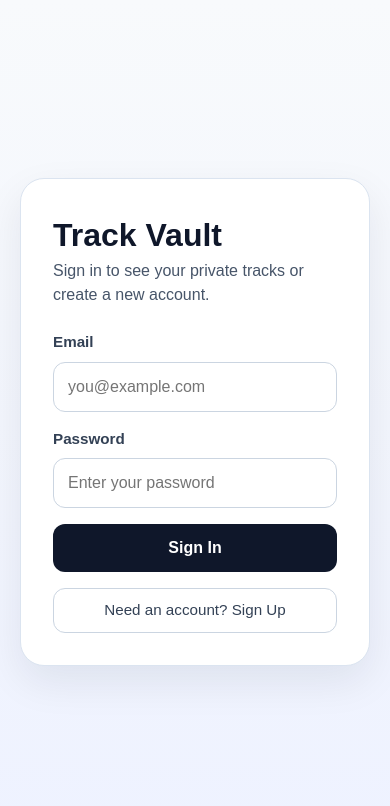
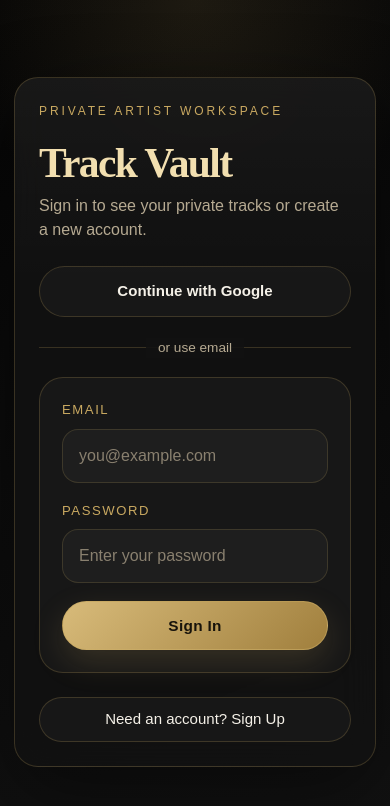
Before and after one commit to markeniy/track-vault, a React (Vite) app: page / in a window 390 px wide. Shown: the top 806 px of the page. Built offline with nearby package versions, Linux system fonts and the light colour scheme; no server answers.

Commit message:
GOOGLE AUTH

```diff
--- a/src/App.css
+++ b/src/App.css
@@ -1,183 +1,317 @@
-.app-shell {
+:root {
+  --bg: #090909;
+  --bg-soft: #121212;
+  --panel: rgba(18, 18, 18, 0.88);
+  --panel-strong: rgba(24, 24, 24, 0.96);
+  --line: rgba(201, 169, 97, 0.22);
+  --line-strong: rgba(201, 169, 97, 0.42);
+  --gold: #c9a961;
+  --gold-soft: #f2dfb0;
+  --text: #f5f1e8;
+  --muted: #b6aa92;
+  --danger: #ff7d73;
+  --shadow: 0 24px 80px rgba(0, 0, 0, 0.45);
+}
+
+.app-shell,
+.auth-shell {
   min-height: 100vh;
-  padding: 48px 20px;
-  background: linear-gradient(180deg, #f8fafc 0%, #eef2ff 100%);
+  padding: 40px 20px;
+  background:
+    radial-gradient(circle at top, rgba(201, 169, 97, 0.12), transparent 28%),
+    linear-gradient(160deg, #050505 0%, #0c0c0c 48%, #121212 100%);
 }
 
 .auth-shell {
-  min-height: 100vh;
-  padding: 48px 20px;
   display: flex;
   align-items: center;
   justify-content: center;
-  background: linear-gradient(180deg, #f8fafc 0%, #eef2ff 100%);
+}
+
+.auth-card,
+.app-card {
+  width: min(100%, 1080px);
+  margin: 0 auto;
+  padding: 36px;
+  border-radius: 28px;
+  border: 1px solid var(--line);
+  background:
+    linear-gradient(180deg, rgba(255, 255, 255, 0.03), transparent 30%),
+    var(--panel);
+  box-shadow: var(--shadow);
+  backdrop-filter: blur(18px);
 }
 
 .auth-card {
-  width: 100%;
-  max-width: 460px;
-  padding: 32px;
-  background-color: #ffffff;
-  border: 1px solid #dbe4f0;
-  border-radius: 24px;
-  box-shadow: 0 16px 40px rgba(15, 23, 42, 0.08);
-}
-
-.app-card {
-  max-width: 900px;
-  margin: 0 auto;
-  padding: 32px;
-  background-color: #ffffff;
-  border: 1px solid #dbe4f0;
-  border-radius: 24px;
-  box-shadow: 0 16px 40px rgba(15, 23, 42, 0.08);
+  width: min(100%, 520px);
 }
 
 .app-topbar {
   display: flex;
-  align-items: center;
+  align-items: flex-start;
   justify-content: space-between;
-  gap: 16px;
-  margin-bottom: 24px;
+  gap: 20px;
+  margin-bottom: 28px;
+  padding-bottom: 28px;
+  border-bottom: 1px solid var(--line);
 }
 
 .topbar-actions {
   display: flex;
+  flex-wrap: wrap;
   gap: 12px;
+  justify-content: flex-end;
+}
+
+.auth-eyebrow {
+  margin: 0 0 12px;
+  font-size: 0.75rem;
+  letter-spacing: 0.24em;
+  text-transform: uppercase;
+  color: var(--gold);
+}
+
+.header-block {
+  max-width: 680px;
 }
 
 .app-title {
   margin: 0;
-  font-size: 2rem;
-  color: #0f172a;
+  font-size: clamp(2.6rem, 4vw, 4.25rem);
+  font-family: "Times New Roman", Georgia, serif;
+  font-weight: 600;
+  letter-spacing: -0.04em;
+  color: var(--gold-soft);
+}
+
+.header-subtitle {
+  margin: 14px 0 0;
+  max-width: 46ch;
+  color: var(--muted);
+  font-size: 1.02rem;
+}
+
+.header-meta {
+  display: flex;
+  flex-wrap: wrap;
+  gap: 12px;
+  margin-top: 20px;
+}
+
+.header-chip {
+  min-width: 170px;
+  padding: 12px 14px;
+  border: 1px solid var(--line);
+  border-radius: 18px;
+  background: rgba(255, 255, 255, 0.02);
+}
+
+.header-chip-label {
+  display: block;
+  margin-bottom: 6px;
+  font-size: 0.72rem;
+  letter-spacing: 0.12em;
+  text-transform: uppercase;
+  color: var(--gold);
+}
+
+.header-chip strong {
+  display: block;
+  color: var(--text);
+  font-size: 0.95rem;
+  overflow: hidden;
+  text-overflow: ellipsis;
+  white-space: nowrap;
 }
 
 .auth-text {
   margin: 0 0 24px;
-  color: #475569;
+  color: var(--muted);
+  max-width: 52ch;
 }
 
-.add-track-button {
-  border: none;
-  border-radius: 12px;
+.add-track-button,
+.save-track-button {
+  border: 1px solid rgba(201, 169, 97, 0.58);
+  border-radius: 999px;
   padding: 12px 18px;
-  background-color: #2563eb;
-  color: #ffffff;
-  font-size: 1rem;
-  font-weight: 600;
+  background: linear-gradient(135deg, #d8bb7a 0%, #a07f3d 100%);
+  color: #17130b;
+  font-size: 0.96rem;
+  font-weight: 700;
+  letter-spacing: 0.02em;
   cursor: pointer;
+  transition: transform 0.2s ease, box-shadow 0.2s ease, filter 0.2s ease;
+  box-shadow: 0 12px 32px rgba(201, 169, 97, 0.18);
 }
 
-.add-track-button:hover {
-  background-color: #1d4ed8;
+.add-track-button:hover,
+.save-track-button:hover {
+  transform: translateY(-1px);
+  filter: brightness(1.05);
+  box-shadow: 0 18px 40px rgba(201, 169, 97, 0.24);
+}
+
+.secondary-button,
+.edit-track-button,
+.delete-track-button,
+.filter-button,
+.oauth-button {
+  border: 1px solid var(--line);
+  border-radius: 999px;
+  padding: 10px 15px;
+  background: rgba(255, 255, 255, 0.03);
+  color: var(--text);
+  font-size: 0.94rem;
+  cursor: pointer;
+  transition: border-color 0.2s ease, background-color 0.2s ease, transform 0.2s ease;
+}
+
+.secondary-button:hover,
+.edit-track-button:hover,
+.delete-track-button:hover,
+.filter-button:hover,
+.oauth-button:hover {
+  border-color: var(--line-strong);
+  background: rgba(201, 169, 97, 0.08);
+  transform: translateY(-1px);
+}
+
+.auth-switch-button {
+  width: 100%;
+}
+
+.oauth-button {
+  width: 100%;
+  margin-bottom: 18px;
+  padding: 13px 16px;
+  font-weight: 600;
+}
+
+.auth-divider {
+  position: relative;
+  margin: 0 0 18px;
+  text-align: center;
+}
+
+.auth-divider::before {
+  content: '';
+  position: absolute;
+  left: 0;
+  right: 0;
+  top: 50%;
+  border-top: 1px solid var(--line);
+}
+
+.auth-divider span {
+  position: relative;
+  display: inline-block;
+  padding: 0 12px;
+  background: rgba(18, 18, 18, 0.88);
+  color: var(--muted);
+  font-size: 0.85rem;
 }
 
 .status-filter {
   display: flex;
   flex-wrap: wrap;
   gap: 12px;
+}
+
+.status-filter-wrap {
   margin-bottom: 24px;
 }
 
+.section-heading {
+  margin-bottom: 16px;
+}
+
+.section-label {
+  margin: 0 0 8px;
+  font-size: 0.75rem;
+  letter-spacing: 0.18em;
+  text-transform: uppercase;
+  color: var(--gold);
+}
+
+.section-title {
+  margin: 0;
+  color: var(--text);
+  font-size: 1.1rem;
+  font-weight: 600;
+}
+
+.filter-button.active {
+  border-color: rgba(201, 169, 97, 0.58);
+  background: rgba(201, 169, 97, 0.14);
+  color: var(--gold-soft);
+}
+
+.track-form,
+.auth-form {
+  display: grid;
+  gap: 18px;
+  margin-bottom: 24px;
+  padding: 22px;
+  border: 1px solid var(--line);
+  border-radius: 24px;
+  background: var(--panel-strong);
+}
+
 .track-form {
-  display: grid;
   grid-template-columns: repeat(3, minmax(0, 1fr));
-  gap: 16px;
-  margin-bottom: 24px;
-  padding: 20px;
-  border: 1px solid #dbe4f0;
-  border-radius: 20px;
-  background-color: #f8fafc;
+}
+
+.form-heading {
+  grid-column: 1 / -1;
+  margin-bottom: 2px;
 }
 
 .form-field {
   display: flex;
   flex-direction: column;
-  gap: 8px;
+  gap: 9px;
 }
 
 .form-field label {
-  font-size: 0.95rem;
-  font-weight: 600;
-  color: #334155;
+  font-size: 0.82rem;
+  letter-spacing: 0.12em;
+  text-transform: uppercase;
+  color: var(--gold);
 }
 
 .form-field input,
 .form-field select {
   width: 100%;
-  padding: 12px 14px;
-  border: 1px solid #cbd5e1;
-  border-radius: 12px;
-  background-color: #ffffff;
-  color: #0f172a;
+  min-width: 0;
+  padding: 14px 16px;
+  border: 1px solid rgba(201, 169, 97, 0.18);
+  border-radius: 16px;
+  background: rgba(255, 255, 255, 0.03);
+  color: var(--text);
+  outline: none;
 }
 
-.save-track-button {
-  align-self: end;
-  border: none;
-  border-radius: 12px;
-  padding: 12px 18px;
-  background-color: #0f172a;
-  color: #ffffff;
-  font-size: 1rem;
-  font-weight: 600;
-  cursor: pointer;
+.form-field input::placeholder {
+  color: rgba(182, 170, 146, 0.7);
 }
 
-.save-track-button:hover {
-  background-color: #1e293b;
-}
-
-.secondary-button,
-.edit-track-button,
-.delete-track-button {
-  border: 1px solid #cbd5e1;
-  border-radius: 12px;
-  padding: 10px 14px;
-  background-color: #ffffff;
-  color: #334155;
-  font-size: 0.95rem;
-  cursor: pointer;
-}
-
-.secondary-button:hover,
-.edit-track-button:hover,
-.delete-track-button:hover {
-  background-color: #f8fafc;
-}
-
-.auth-form {
-  display: grid;
-  gap: 16px;
-  margin-bottom: 16px;
+.form-field input:focus,
+.form-field select:focus {
+  border-color: rgba(201, 169, 97, 0.48);
+  box-shadow: 0 0 0 4px rgba(201, 169, 97, 0.08);
 }
 
 .auth-submit-button {
   width: 100%;
 }
 
-.filter-button {
-  padding: 10px 16px;
-  border: 1px solid #cbd5e1;
-  border-radius: 999px;
-  background-color: #ffffff;
-  color: #334155;
-  font-size: 0.95rem;
-  cursor: pointer;
-}
-
-.filter-button.active {
-  background-color: #dbeafe;
-  border-color: #93c5fd;
-  color: #1d4ed8;
-}
-
 .track-list {
   min-height: 240px;
-  border: 1px dashed #cbd5e1;
-  border-radius: 20px;
-  background-color: #f8fafc;
-  padding: 20px;
+  padding: 22px;
+  border: 1px solid var(--line);
+  border-radius: 24px;
+  background: var(--panel-strong);
 }
 
 .track-items {
@@ -186,69 +320,164 @@
 }
 
 .track-item {
-  padding: 18px;
-  border: 1px solid #dbe4f0;
-  border-radius: 16px;
-  background-color: #ffffff;
   display: grid;
+  gap: 18px;
+  padding: 22px;
+  border: 1px solid rgba(201, 169, 97, 0.12);
+  border-radius: 22px;
+  background:
+    linear-gradient(180deg, rgba(201, 169, 97, 0.04), transparent 55%),
+    rgba(255, 255, 255, 0.02);
+}
+
+.track-item-header {
+  display: flex;
+  align-items: flex-start;
+  justify-content: space-between;
+  gap: 16px;
+}
+
+.track-item-title {
+  margin: 0 0 8px;
+  font-size: 1.3rem;
+  font-family: "Times New Roman", Georgia, serif;
+  font-weight: 600;
+  color: var(--gold-soft);
+}
+
+.track-item-text {
+  margin: 0;
+  color: var(--muted);
+}
+
+.track-status-badge {
+  display: inline-flex;
+  align-items: center;
+  justify-content: center;
+  padding: 8px 12px;
+  border: 1px solid rgba(201, 169, 97, 0.28);
+  border-radius: 999px;
+  background: rgba(201, 169, 97, 0.1);
+  color: var(--gold-soft);
+  text-transform: capitalize;
+  white-space: nowrap;
+}
+
+.track-status-idea {
+  border-color: rgba(164, 139, 255, 0.32);
+  background: rgba(164, 139, 255, 0.12);
+  color: #ddd1ff;
+}
+
+.track-status-draft {
+  border-color: rgba(84, 172, 255, 0.32);
+  background: rgba(84, 172, 255, 0.12);
+  color: #cde7ff;
+}
+
+.track-status-mix {
+  border-color: rgba(90, 211, 176, 0.32);
+  background: rgba(90, 211, 176, 0.12);
+  color: #c8fff0;
+}
+
+.track-status-released {
+  border-color: rgba(201, 169, 97, 0.38);
+  background: rgba(201, 169, 97, 0.16);
+  color: #f5e7bf;
+}
+
+.track-item-actions {
+  display: flex;
+  flex-wrap: wrap;
   gap: 10px;
 }
 
-.track-item-title {
-  margin: 0 0 10px;
-  font-size: 1.1rem;
-  color: #0f172a;
+.delete-track-button {
+  color: #ffd5cf;
+  border-color: rgba(255, 125, 115, 0.28);
+  background: rgba(255, 125, 115, 0.05);
 }
 
-.track-item-text {
-  color: #475569;
-}
-
-.track-item-text + .track-item-text {
-  margin-top: 6px;
+.delete-track-button:hover {
+  border-color: rgba(255, 125, 115, 0.48);
+  background: rgba(255, 125, 115, 0.1);
 }
 
 .empty-state {
+  min-height: 240px;
   margin: 0;
-  font-size: 1rem;
-  color: #64748b;
-  min-height: 198px;
   display: flex;
+  flex-direction: column;
   align-items: center;
   justify-content: center;
+  text-align: center;
+  gap: 14px;
+  padding: 32px 20px;
 }
 
-@media (max-width: 640px) {
-  .app-shell {
-    padding: 24px 16px;
+.empty-state-orb {
+  width: 72px;
+  height: 72px;
+  border-radius: 50%;
+  background:
+    radial-gradient(circle at 30% 30%, rgba(255, 255, 255, 0.45), transparent 26%),
+    linear-gradient(135deg, rgba(201, 169, 97, 0.85), rgba(201, 169, 97, 0.12));
+  box-shadow:
+    0 0 0 10px rgba(201, 169, 97, 0.05),
+    0 18px 40px rgba(201, 169, 97, 0.15);
+}
+
+.empty-state-title {
+  margin: 0;
+  color: var(--gold-soft);
+  font-size: 1.35rem;
+  font-family: "Times New Roman", Georgia, serif;
+}
+
+.empty-state-text {
+  margin: 0;
+  max-width: 42ch;
+  color: var(--muted);
+  font-size: 1rem;
+}
+
+@media (max-width: 720px) {
+  .app-shell,
+  .auth-shell {
+    padding: 20px 14px;
   }
 
-  .app-card {
+  .app-card,
+  .auth-card {
     padding: 24px;
+    border-radius: 24px;
   }
 
-  .app-topbar {
+  .app-topbar,
+  .track-item-header {
     flex-direction: column;
     align-items: stretch;
   }
 
-  .topbar-actions {
+  .topbar-actions,
+  .track-item-actions {
     flex-direction: column;
+  }
+
+  .header-chip {
+    min-width: 100%;
   }
 
   .track-form {
     grid-template-columns: 1fr;
   }
 
-  .add-track-button {
-    width: 100%;
-  }
-
-  .save-track-button {
-    width: 100%;
-  }
-
-  .secondary-button {
+  .add-track-button,
+  .save-track-button,
+  .secondary-button,
+  .edit-track-button,
+  .delete-track-button {
     width: 100%;
   }
 }
--- a/src/components/AuthForm.jsx
+++ b/src/components/AuthForm.jsx
@@ -5,6 +5,19 @@ function AuthForm() {
   const [mode, setMode] = useState('sign-in');
   const [email, setEmail] = useState('');
   const [password, setPassword] = useState('');
+
+  async function handleGoogleSignIn() {
+    const { error } = await supabase.auth.signInWithOAuth({
+      provider: 'google',
+      options: {
+        redirectTo: window.location.origin,
+      },
+    });
+
+    if (error) {
+      console.error('Google auth error:', error);
+    }
+  }
 
   async function handleSubmit(event) {
     event.preventDefault();
@@ -34,10 +47,23 @@ function AuthForm() {
   return (
     <main className="auth-shell">
       <div className="auth-card">
+        <p className="auth-eyebrow">Private Artist Workspace</p>
         <h1 className="app-title">Track Vault</h1>
         <p className="auth-text">
           Sign in to see your private tracks or create a new account.
         </p>
+
+        <button
+          type="button"
+          className="oauth-button"
+          onClick={handleGoogleSignIn}
+        >
+          Continue with Google
+        </button>
+
+        <div className="auth-divider">
+          <span>or use email</span>
+        </div>
 
         <form className="auth-form" onSubmit={handleSubmit}>
           <div className="form-field">
@@ -75,7 +101,7 @@ function AuthForm() {
 
         <button
           type="button"
-          className="secondary-button"
+          className="secondary-button auth-switch-button"
           onClick={function () {
             setMode(function (currentMode) {
               return currentMode === 'sign-up' ? 'sign-in' : 'sign-up';
```
Also changed, not shown: src/App.jsx (+10 -5 lines), src/components/EmptyState.jsx (+10 -1 lines), src/components/Header.jsx (+20 -2 lines), src/components/StatusFilter.jsx (+8 -1 lines), src/components/TrackList.jsx (+10 -1 lines).
